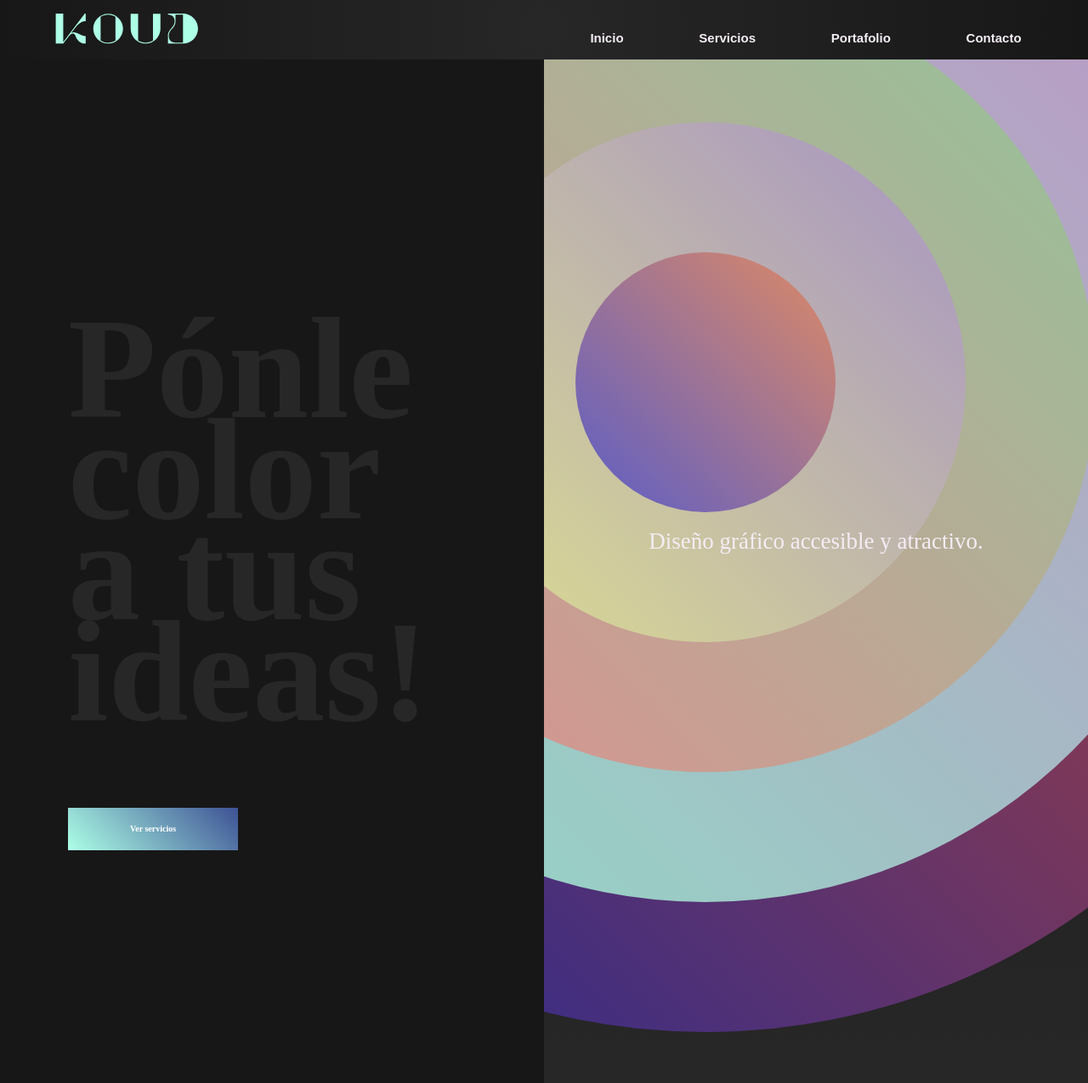
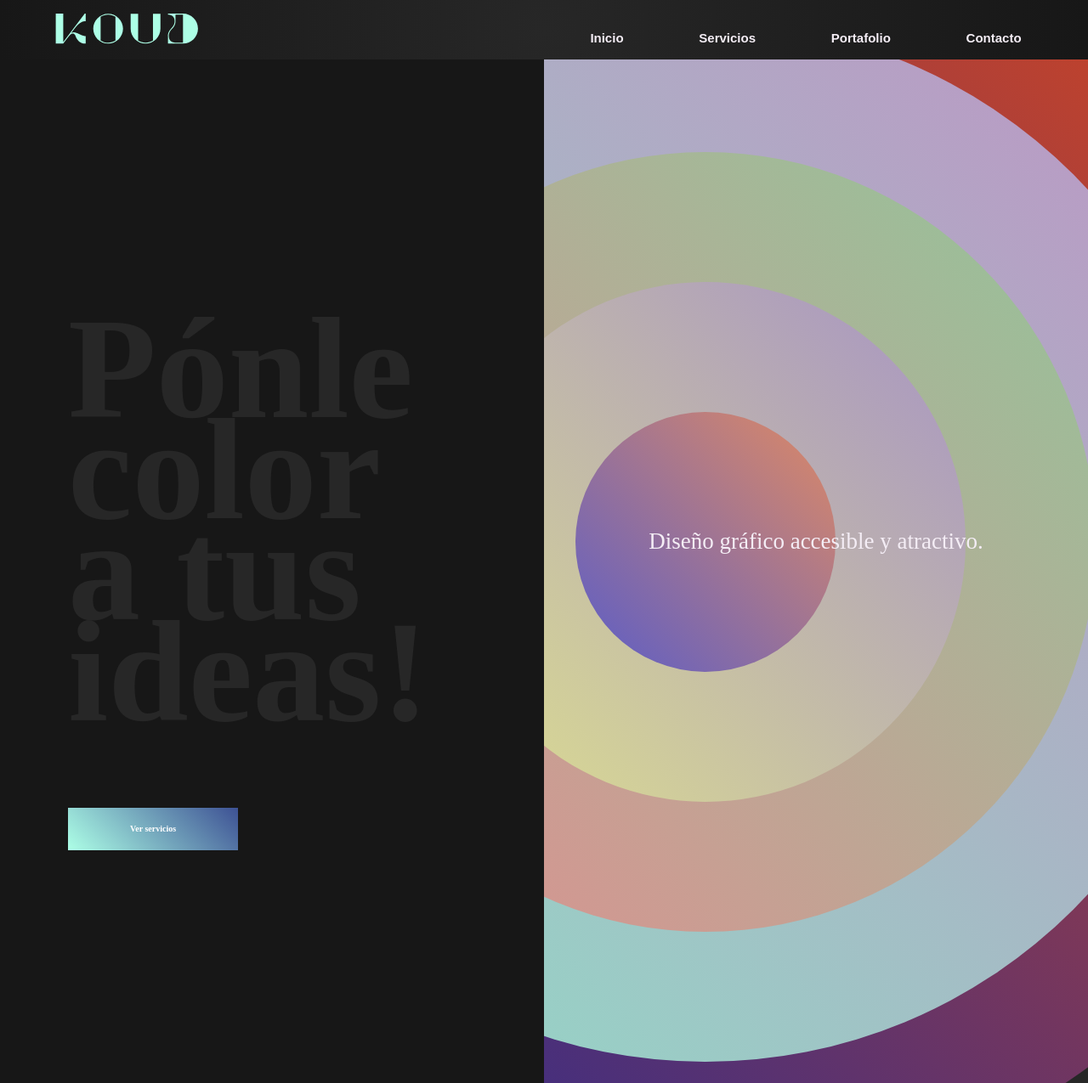
Before and after one commit to dreloker/pv2.0, a Flask app: page / in a window 1280 px wide. Shown: the whole page at 85% size. Run offline with Flask 3, Linux system fonts and the light colour scheme; some web fonts are replaced.

Commit message:
pequeñas modificaciones

```diff
--- a/static/css/style.css
+++ b/static/css/style.css
@@ -128,6 +128,7 @@ main {
     align-items: center;
     width: 100%;
     height: 100vh;
+    top: 70px;
 }
 
 /*hero izquierda*/
@@ -203,7 +204,6 @@ main {
 
 .circulos-container {
   position: fixed;
-    top: 0;
   right: 0;
   width: 900px;
   height: 900px;
```
Lines whose indentation alone changed are shown as unchanged.
